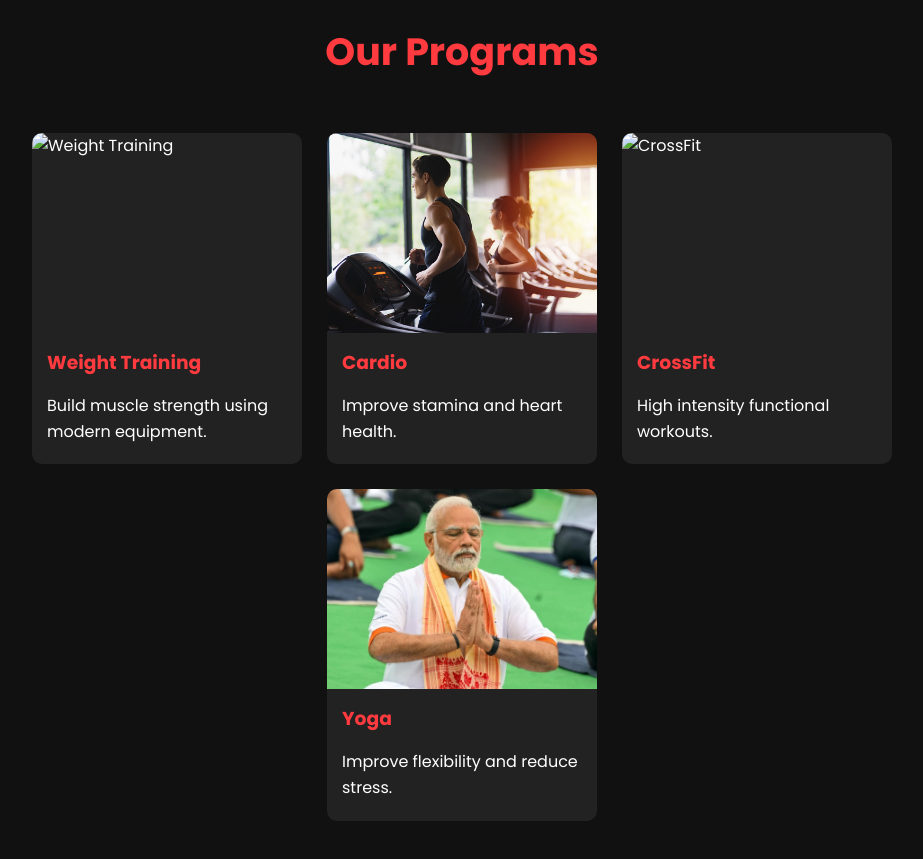
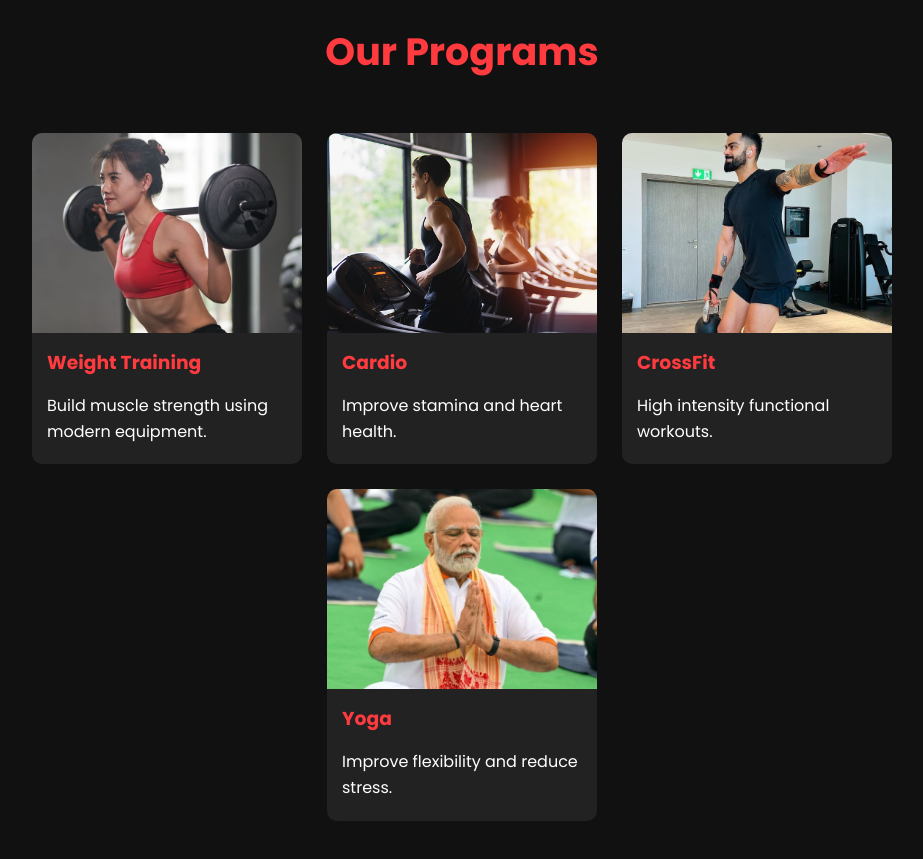
Before and after one commit to Alok-ranjan7/Powerfit, a plain HTML site: page index.html in a window 1280 px wide. Shown: the part 1480-2339 px from the top of the page, without its empty margins (178-1101 px from the left). Drawn offline with Linux system fonts and the light colour scheme.

Commit message:
Update index.html

```diff
--- a/index.html
+++ b/index.html
@@ -73,7 +73,7 @@
         <div class="program-container">
 
             <div class="program-card">
-                <img src="weight training .jpg" alt="Weight Training" height="200px">
+                <img src="weighttraining.jpg" alt="Weight Training" height="200px">
 
                 <h3>Weight Training</h3>
 
@@ -89,7 +89,7 @@
             </div>
 
             <div class="program-card">
-                <img src=cross fit.jpg alt="CrossFit">
+                <img src=crossfit.jpg alt="CrossFit">
 
                 <h3>CrossFit</h3>
 
```
